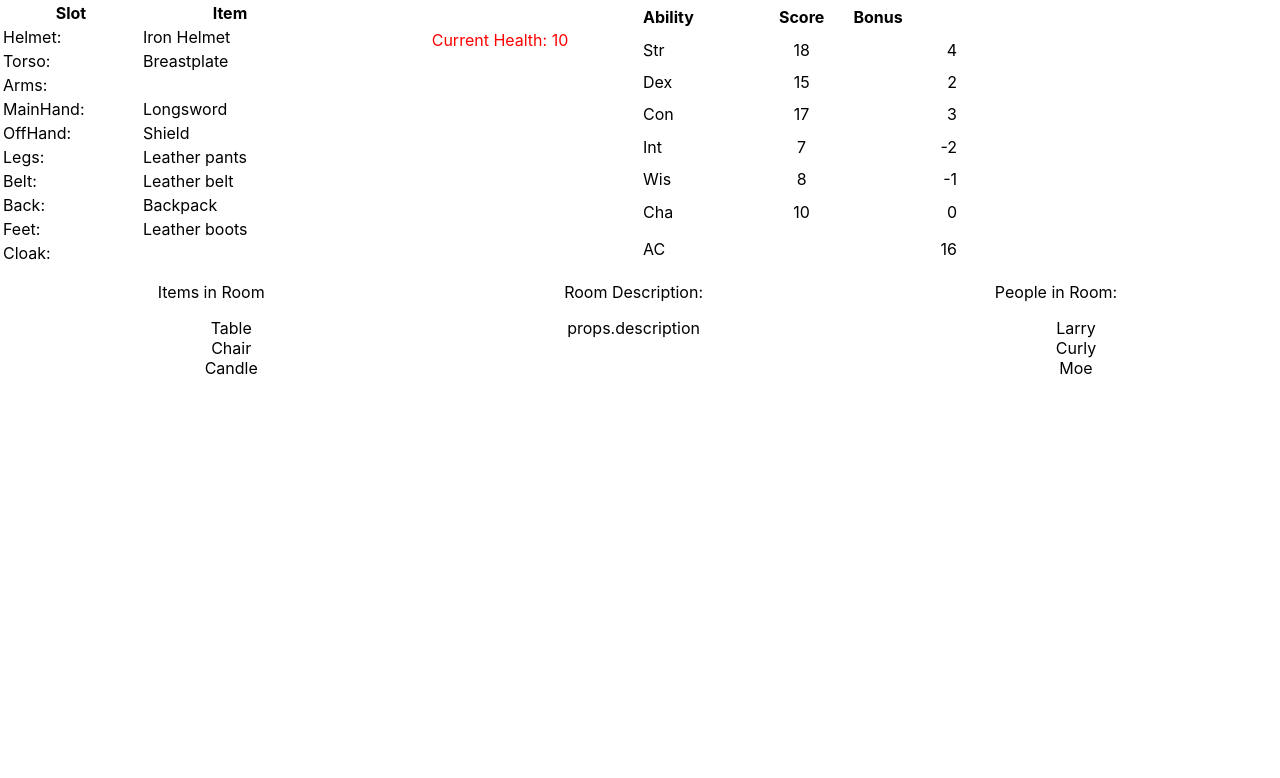
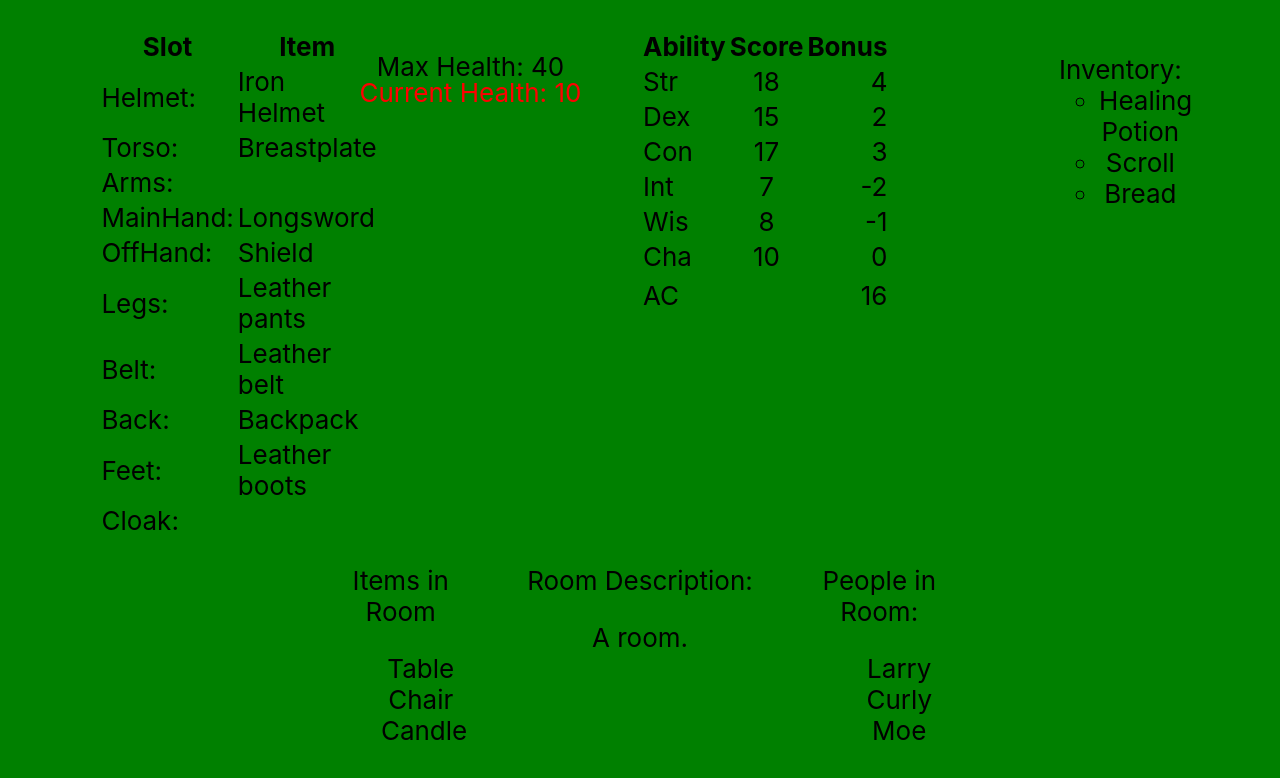
Before and after one commit to DevinDuval09/mud_game, a React (Create React App) app in the folder client/: page / in a window 1280 px wide. Shown: the top 778 px of the page. Built offline with nearby package versions, Linux system fonts and the light colour scheme.

Commit message:
added InventoryDiv and fixed some div assignments

```diff
--- a/client/src/App.css
+++ b/client/src/App.css
@@ -1,5 +1,13 @@
 .App {
   text-align: center;
+  background-color: green;
+  min-height: 100vh;
+  display: flex;
+  flex-direction: column;
+  align-items: center;
+  justify-content: center;
+  font-size: calc(10px + 2vmin);
+  color: black;
 }
 
 .App-logo {
@@ -13,16 +21,6 @@
   }
 }
 
-.App-body {
-  background-color: black;
-  min-height: 100vh;
-  display: flex;
-  flex-direction: column;
-  align-items: center;
-  justify-content: center;
-  font-size: calc(10px + 2vmin);
-  color: black;
-}
 
 .App-link {
   color: #61dafb;
--- a/client/src/App.js
+++ b/client/src/App.js
@@ -31,12 +31,14 @@ function App() {
   room["characters"] = ["Larry", "Curly", "Moe"];
   room["itemAlignment"] = "left";
   room["charAlignment"] = "right";
+  var inventory = ["Healing Potion", "Scroll", "Bread"];
   return (
     <div className="App">
         <PlayerScreen equipment={equipment}
                       maxHealth={maxHealth}
                       currentHealth={currentHealth}
-                      stats={stats} />
+                      stats={stats}
+                      inventory={inventory} />
         <RoomScreen key={"RoomDisplay"}
                     description={room.description}
                     items={room.items}
--- a/client/src/EquipmentScreen.tsx
+++ b/client/src/EquipmentScreen.tsx
@@ -20,10 +20,12 @@ function EquipmentPanel(props)
                     <th>Item</th>
                 </tr>
     return (
-        <table>
-            {labels}
-            {data}
-        </table>
+        <div style={{display: "table"}}>
+            <table>
+                {labels}
+                {data}
+            </table>
+        </div>
     )
 }
 
--- a/client/src/HealthScreen.tsx
+++ b/client/src/HealthScreen.tsx
@@ -4,7 +4,7 @@ const noBullets = {listStyleType: "none"};
 
 function ListHealth(props)
 {
-    var col = "white";
+    var col = "black";
     if (props.value <= (props.maxHealth * .25))
     {
         col = "red";
@@ -15,10 +15,12 @@ function ListHealth(props)
 function HealthScreen(props)
 {
     return(
-        <ul>
-            <ListHealth key={"MaxHealth"} value={props.maxHealth} label="Max Health" maxHealth={props.maxHealth} />
-            <ListHealth key={"CurrentHealth"} value={props.currentHealth} label="Current Health" maxHealth={props.maxHealth} />
-        </ul>
+        <div style={{display: "list"}}>
+            <ul>
+                <ListHealth key={"MaxHealth"} value={props.maxHealth} label="Max Health" maxHealth={props.maxHealth} />
+                <ListHealth key={"CurrentHealth"} value={props.currentHealth} label="Current Health" maxHealth={props.maxHealth} />
+            </ul>
+        </div>
     )
 }
 
--- /dev/null
+++ b/client/src/InventoryDiv.tsx
@@ -0,0 +1,21 @@
+import React from "react";
+
+function InventoryList(props)
+{
+    var inventory = props.inventory.map((item) =>
+        <li>{item}</li>
+    )
+
+    return (
+        <div>
+            <ul>Inventory:
+                <ul>
+                    {inventory}
+                </ul>
+
+            </ul>
+        </div>
+    )
+}
+
+export default InventoryList;
--- a/client/src/PlayerScreen.tsx
+++ b/client/src/PlayerScreen.tsx
@@ -2,15 +2,18 @@
 import HealthScreen from "./HealthScreen.tsx";
 import EquipmentPanel from './EquipmentScreen.tsx';
 import StatScreen from './StatScreen.tsx';
-//add inventory
+import InventoryList from './InventoryDiv.tsx';
 
 function PlayerScreen(props)
 {
     return(
-        <div style={{display: "grid", gridTemplateColumns: "25% 25% 25% 25%"}}>
+        <div style={{display: "grid", gridTemplateColumns: "15% 35% 35% 15%"}}>
             <EquipmentPanel key={"PlayerEquip"} equipment={props.equipment} />
-            <HealthScreen key={"PlayerHealth"} maxHealth={props.maxHealth} currentHealth={props.currentHealth} />
+            <HealthScreen key={"PlayerHealth"}
+                                maxHealth={props.maxHealth}
+                                currentHealth={props.currentHealth} />
             <StatScreen key={"PlayerStats"} stats={props.stats} />
+            <InventoryList key={"PlayerInventory"} inventory={props.inventory} />
         </div>
     );
 }
--- a/client/src/RoomScreen.tsx
+++ b/client/src/RoomScreen.tsx
@@ -11,7 +11,7 @@ function RoomDescription(props)
         <div>
             <p>Room Description:</p>
             <p>
-                props.description
+                {props.description}
             </p>
         </div>
     )
@@ -48,7 +48,7 @@ function CharactersList(props)
 function RoomScreen(props)
 {
     return(
-        <div style={{display: "grid", gridTemplateColumns: "33% 33% 33%"}}>
+        <div style={{display: "grid", gridTemplateColumns: "20% 60% 20%"}}>
             <ItemsList key={"RoomItems"} items={props.items} alignment={props.itemAlignment} />
             <RoomDescription key={"RoomDesc"} description={props.description} />
             <CharactersList key={"RoomChars"} characters={props.characters} alignment={props.charAlignment} />
--- a/client/src/StatScreen.tsx
+++ b/client/src/StatScreen.tsx
@@ -56,10 +56,12 @@ function StatScreen(props)
                       return <StatLine key={key} slot={key} value={props.stats[key]}  />
                     });
     return (
-        <table>
-            <StatHeaders key={"StatHeaders"}/>
-            {labels}
-        </table>
+        <div style={{display: "table"}}>
+            <table>
+                <StatHeaders key={"StatHeaders"}/>
+                {labels}
+            </table>
+        </div>
     )
 }
 
```
